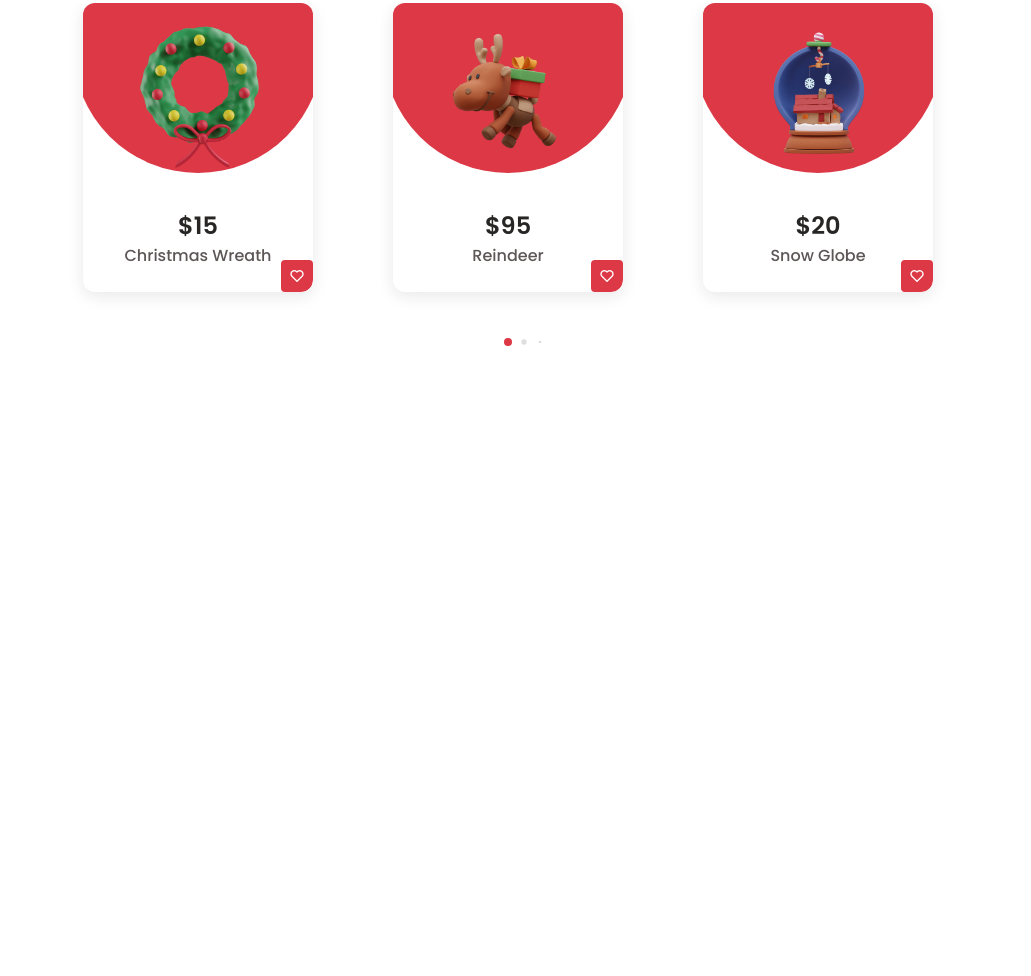
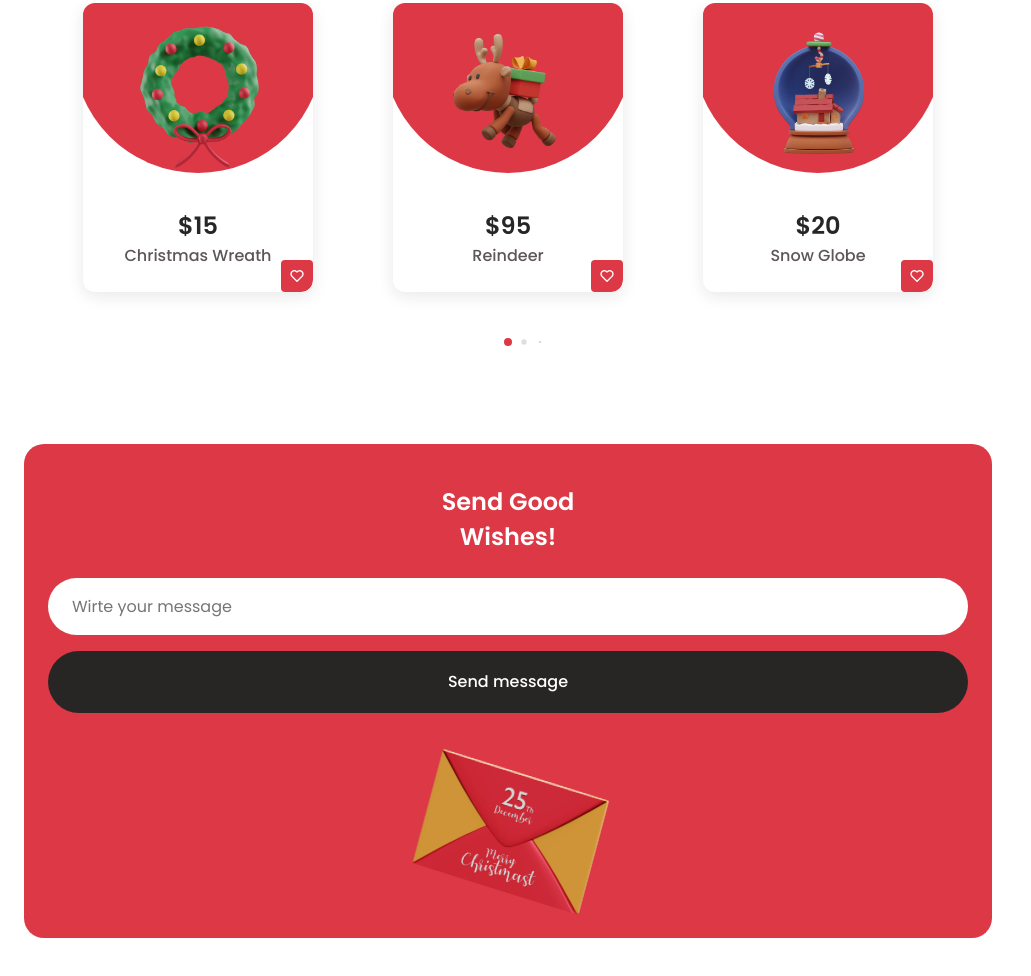
Before and after one commit to euphemiaa/christmas, a plain HTML site: page index.html in a window 1280 px wide. Shown: the part 2711-3687 px from the top of the page, without its empty margins (0-1031 px from the left). Before the commit the page ends 3171 px from the top, so only its background shows below. Drawn offline with nearby package versions, Linux system fonts and the light colour scheme.

Commit message:
add_message

```diff
--- a/assets/css/style.css
+++ b/assets/css/style.css
@@ -471,3 +471,48 @@ button {
 .swiper-pagination-bullet-active {
     background-color: var(--first-color);
 }
+
+
+/*==================== MESSAGE ====================*/
+
+.message__container {
+    row-gap: 3rem;
+    background-color: var(--first-color);
+    padding: 2.5rem 1.5rem 2.5rem;
+    border-radius: 1.25rem;
+}
+
+.message__form {
+    text-align: center;
+}
+
+.message__title {
+    color: #ffff;
+    margin-bottom: var(--mb-1-5);
+}
+
+.message__input {
+    width: 100%;
+    background-color: #ffff;
+    color: var(--text-color);
+    padding: 1rem 1.5rem;
+    border-radius: 3rem;
+    border: none;
+    outline: none;
+    margin-bottom: var(--mb-1);
+}
+
+.message__button {
+    background-color: var(--title-color);
+    width: 100%;
+}
+
+.message__button:hover {
+    background-color: var(--title-color);
+}
+
+.message__img {
+    width: 200px;
+    justify-self: center;
+    transform: rotate(15deg);
+}
--- a/index.html
+++ b/index.html
@@ -71,7 +71,6 @@
                 </div>
             </div>
         </section>
-    </main>
 
         <!--==================== GIVING ====================-->
         <section class="giving section container" id="giving">
@@ -159,7 +158,7 @@
             </div>
         </section>
 
-    <!--==================== GIFT ====================-->
+        <!--==================== NEW ====================-->
         <section class="new section container" id="new">
             <h2 class="section__title">New Gifts</h2>
             <div class="new__container">
@@ -210,6 +209,22 @@
                 </div>
             </div>
         </section>
+
+        <!--==================== MESSAGE ====================-->
+        <section class="message section container">
+            <div class="message__container grid">
+                <form action="" class="message__form">
+                    <h2 class="message__title">
+                        Send Good <br /> Wishes!
+                    </h2>
+                    <input type="email" placeholder="Wirte your message" class="message__input" />
+                    <button class="button message__button">Send message</button>
+                </form>
+
+                <img src="/assets/img/message.png" alt="" class="message__img" />
+            </div>
+        </section>
+    </main>
     <!--==================== FOOTER ====================-->
 
     <footer class="footer section"></footer>
```
Also changed, not shown: assets/img/message.png (added). Lines whose indentation alone changed are shown as unchanged.
